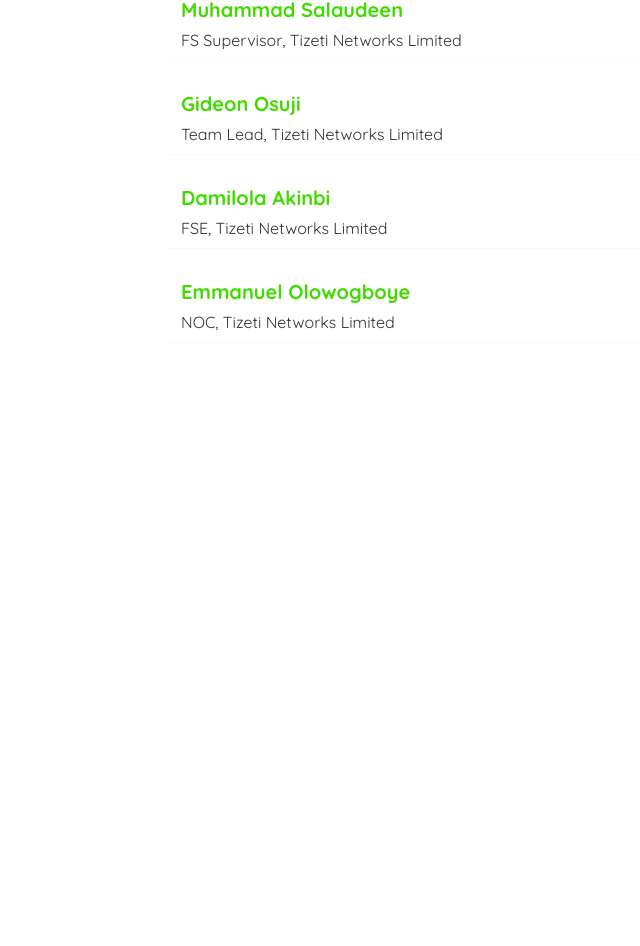
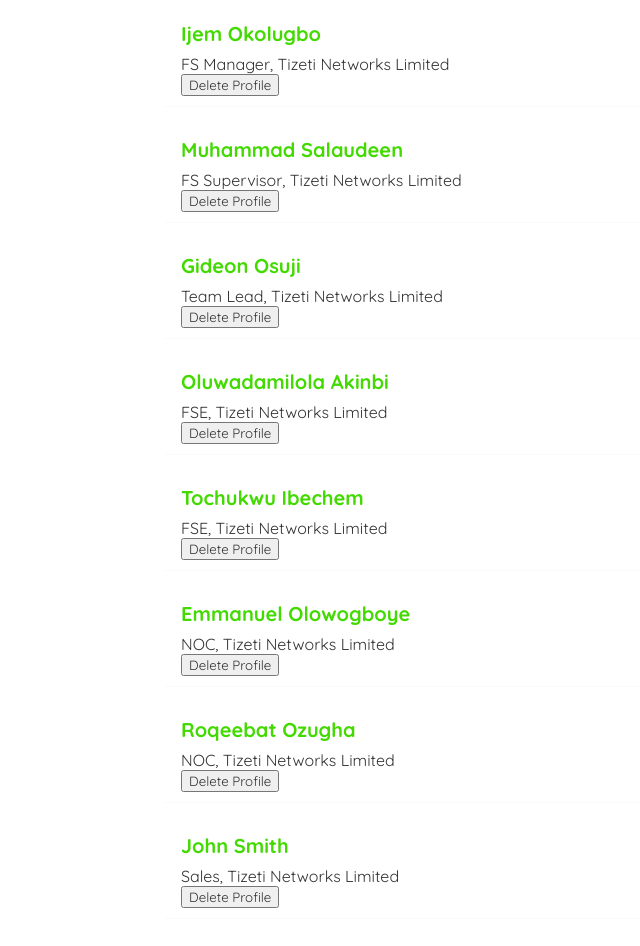
Before and after one commit to dami-akinbi/tizeti-blog, a React (Create React App) app: page /create in a window 1280 px wide. Shown: the part 654-1600 px from the top of the page, without its empty margins (175-815 px from the left). Before the commit the page ends 1077 px from the top, so only its background shows below. Built offline with nearby package versions, Linux system fonts and the light colour scheme; the HTML template or start-up script is replaced by a standard one.

Commit message:
some more improvement

```diff
--- a/src/Home.js
+++ b/src/Home.js
@@ -1,4 +1,5 @@
-import { useState } from 'react';
+import { useState, useEffect } from 'react';
+import ProfileList from './ProfileList';
 
 const Home = () => {
     const [profiles, setProfiles] = useState([
@@ -9,18 +10,22 @@
         {title: 'FS Manager', name: 'Ijem Okolugbo', gender: 'male', email: 'ijem.okolugbo@tizeti.com', id: 5},
         {title: 'FS Supervisor', name: 'Muhammad Salaudeen', gender: 'male', email: 'muhammad.salaudeen@tizeti.com', id: 6},
         {title: 'Team Lead', name: 'Gideon Osuji', gender: 'male', email: 'gideon.osuji@tizeti.com', id: 7},
-        {title: 'FSE', name: 'Damilola Akinbi', gender: 'male', email: 'oluwadamilola.akinbi@tizeti.com', id: 8},
-        {title: 'NOC', name: 'Emmanuel Olowogboye', gender: 'male', email: 'emmanuel.olowogboye@tizeti.com', id: 9}
+        {title: 'FSE', name: 'Oluwadamilola Akinbi', gender: 'male', email: 'oluwadamilola.akinbi@tizeti.com', id: 8},
+        {title: 'FSE', name: 'Tochukwu Ibechem', gender: 'male', email: 'tochukwu.ibechem@tizeti.com', id: 9},
+        {title: 'NOC', name: 'Emmanuel Olowogboye', gender: 'male', email: 'emmanuel.olowogboye@tizeti.com', id: 10},
+        {title: 'NOC', name: 'Roqeebat Ozugha', gender: 'female', email: 'roqeebat.ozugha@tizeti.com', id: 11},
+        {title: 'Sales', name: 'John Smith', gender: 'male', email: 'john.smith@tizeti.com', id: 12}
     ]);
+
+    const handleDelete = (email) => {
+        const newProfiles = profiles.filter(profile => profile.email !== email);
+        setProfiles(newProfiles);
+    }
 
     return (
         <div className="home">
-            { profiles.map((profile) => (
-                <div className="profile-preview" key={profile.email}>
-                    <h2>{ profile.name }</h2>
-                    <p>{ profile.title }, Tizeti Networks Limited</p>
-                </div>
-            )) }
+            <ProfileList profiles={profiles} title="All Staff" handleDelete={handleDelete} />
+            {/* <ProfileList profiles={profiles.filter(profile => profile.title === "FSE")} title="Field Service Personnel" /> */}
         </div>
     );
 }
--- /dev/null
+++ b/src/ProfileList.js
@@ -0,0 +1,17 @@
+const ProfileList = ({ profiles, title, handleDelete }) => {
+
+    return (
+        <div className="profile-list">
+            <h2>{ title }</h2>
+            { profiles.map((profile) => (
+                <div className="profile-preview" key={profile.email}>
+                    <h2>{ profile.name }</h2>
+                    <p>{ profile.title }, Tizeti Networks Limited</p>
+                    <button onClick={() => handleDelete(profile.email)}>Delete Profile</button>
+                </div>
+            )) }
+        </div>
+    );
+}
+
+export default ProfileList;
```
